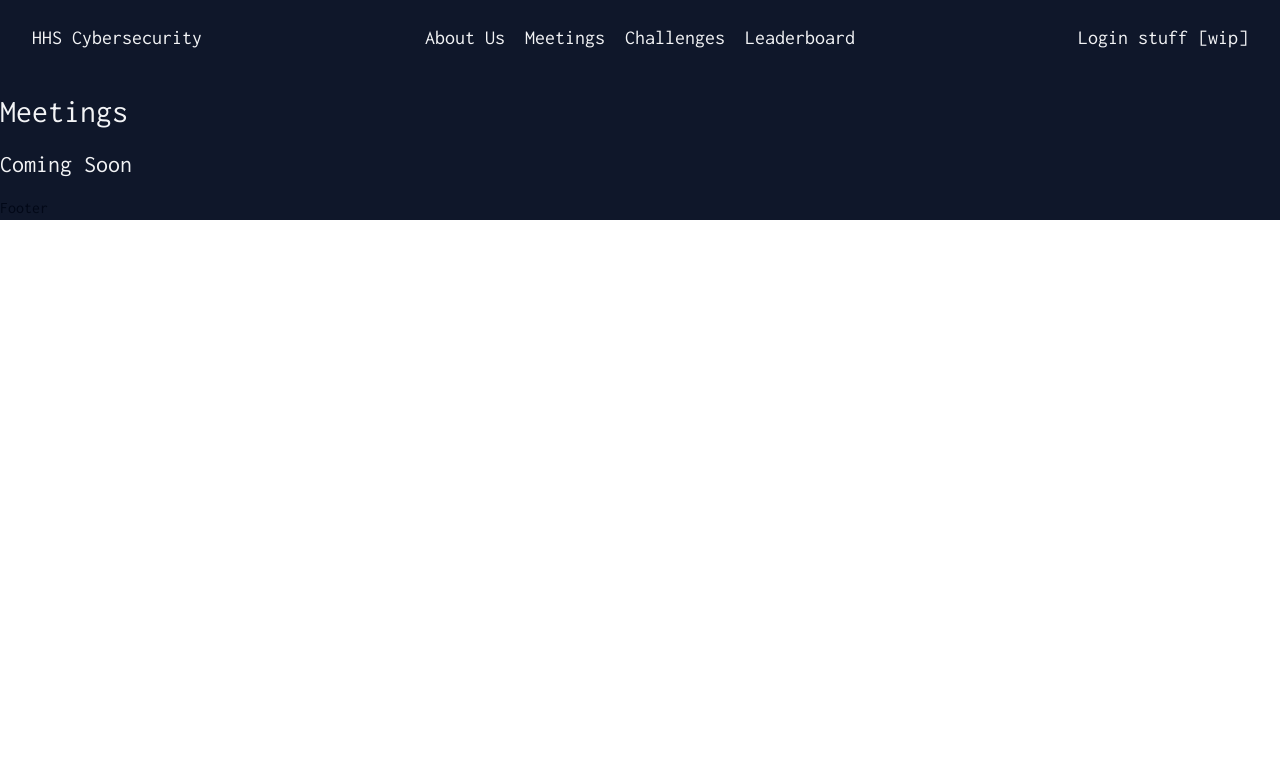
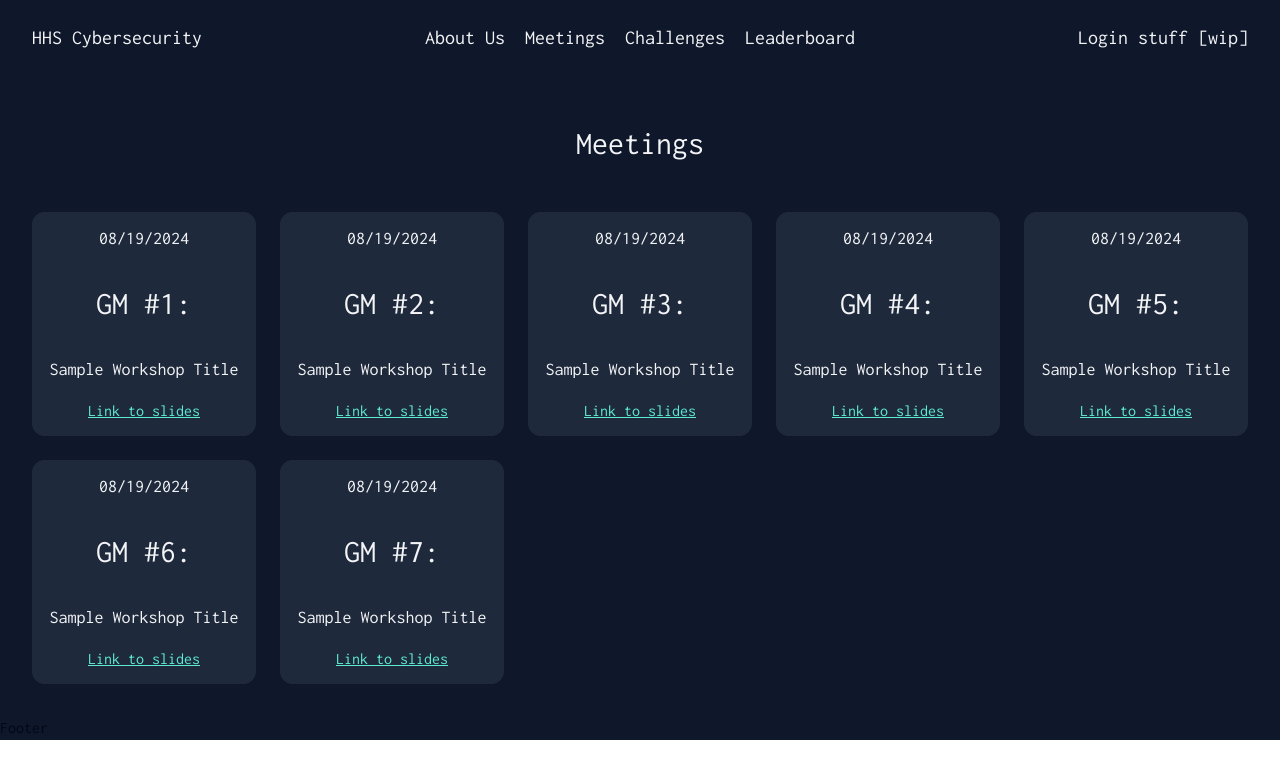
Before and after one commit to hhscybersec/hhscybersec.github.io, a React (Vite) app: page /meetings in a window 1280 px wide. Shown: the top 778 px of the page. Built offline with nearby package versions, Linux system fonts and the light colour scheme; a web font is replaced by a local one.

Commit message:
workshops/meetings page

```diff
--- a/src/components/Home.tsx
+++ b/src/components/Home.tsx
@@ -1,18 +1,16 @@
-
 const Home = () => {
 	return (
 		<div>
 			<div className="w-full h-[86vh] flex flex-col justify-center items-center">
 				<div className="w-fit h-fit relative text-center">
 					<div className="absolute w-[500px] h-[475px] -left-44 md:-left-64 lg:-left-96 -top-64 opacity-30 rounded-full" style={{ background: 'radial-gradient(circle, rgba(34,211,238,0.5) 0%, rgba(34,211,238,0) 70%)' }}></div>
-					<h1 className="text-gray-100 text-2xl sm:text-3xl md:text-4xl lg:text-5xl">HHS Cybersecurity Club</h1>
+                    <h1 className="text-gray-100 text-2xl sm:text-3xl md:text-4xl lg:text-5xl">HHS Cybersecurity Club</h1>
 					<h4>Mondays @ lunch in C200</h4>
 				</div>
 			</div>
+
 		</div>
 	);
 }
 
 export default Home;
-
-// <div className="absolute inset-0 -z-10 h-full w-full items-center px-5 py-24 [background:radial-gradient(125%_125%_at_50%_10%,#000_40%,#63e_100%)]"></div>
--- a/src/components/Meetings.tsx
+++ b/src/components/Meetings.tsx
@@ -1,8 +1,18 @@
+import Workshop from "./Workshop"
+
 const Meetings = () => {
 	return (
-		<div>
-			<h1>Meetings</h1>
-			<h3>Coming Soon</h3>
+		<div className="p-8">
+			<h1 className="text-center pb-8">Meetings</h1>
+            <div className="grid sm:grid-cols-2 md:grid-cols-3 lg:grid-cols-4 xl:grid-cols-5 gap-6">
+                <Workshop number={1} title={"Sample Workshop Title"} date={"08/19/2024"} slidesLink={""} />
+                <Workshop number={2} title={"Sample Workshop Title"} date={"08/19/2024"} slidesLink={""} />
+                <Workshop number={3} title={"Sample Workshop Title"} date={"08/19/2024"} slidesLink={""} />
+                <Workshop number={4} title={"Sample Workshop Title"} date={"08/19/2024"} slidesLink={""} />
+                <Workshop number={5} title={"Sample Workshop Title"} date={"08/19/2024"} slidesLink={""} />
+                <Workshop number={6} title={"Sample Workshop Title"} date={"08/19/2024"} slidesLink={""} />
+                <Workshop number={7} title={"Sample Workshop Title"} date={"08/19/2024"} slidesLink={""} />
+            </div>
 		</div>
 	)
 }
--- a/src/components/Navbar.tsx
+++ b/src/components/Navbar.tsx
@@ -26,7 +26,7 @@ const Navbar = () => {
 					animationDuration={0.5}
 				/>
 			</div>
-			<div className={`flex-col ${isOpen ? 'flex' : 'hidden'} md:flex md:flex-row md:gap-5 absolute md:static top-16 left-0 right-0 bg-black md:bg-transparent`}>
+			<div className={`flex-col ${isOpen ? 'flex' : 'hidden'} md:flex md:flex-row md:gap-5 absolute md:static top-20 left-8 right-0 bg-slate-900 md:bg-transparent`}>
 				<Link to={'/about'} onClick={handleLinkClick}><h4>About Us</h4></Link>
 				<Link to={'/meetings'} onClick={handleLinkClick}><h4>Meetings</h4></Link>
 				<Link to={'/challenges'} onClick={handleLinkClick}><h4>Challenges</h4></Link>
--- /dev/null
+++ b/src/components/Workshop.tsx
@@ -0,0 +1,21 @@
+import React from 'react';
+
+interface WorkshopProps {
+	number: number;
+	title: string;
+	date: string;
+	slidesLink: string;
+}
+
+const Workshop: React.FC<WorkshopProps> = ({ title, number, date, slidesLink }) => {
+	return (
+		<a href={slidesLink} target='_blank' className='text-center lg:p-3 xl:p-4 border aspect-square border-gray-800 hover:border-teal-300 ease-linear duration-300 overflow-hidden flex flex-col justify-center items-center bg-slate-800 hover:bg-slate-800 bg-[linear-gradient(45deg,transparent_25%,rgba(68,68,68,.2)_50%,transparent_75%,transparent_100%)] rounded-xl bg-[length:250%_250%,100%_100%] bg-[position:-100%_0,0_0] bg-no-repeat transition-[background-position_0s_ease] hover:bg-[position:200%_0,0_0] hover:duration-[2500ms]'>
+			<p>{date}</p>
+			<h1 className='py-4'>GM #{number}:</h1>
+			<p>{title}</p>
+            <a className='underline text-teal-300' href={slidesLink}>Link to slides</a>
+		</a>
+	);
+}
+
+export default Workshop;
```
